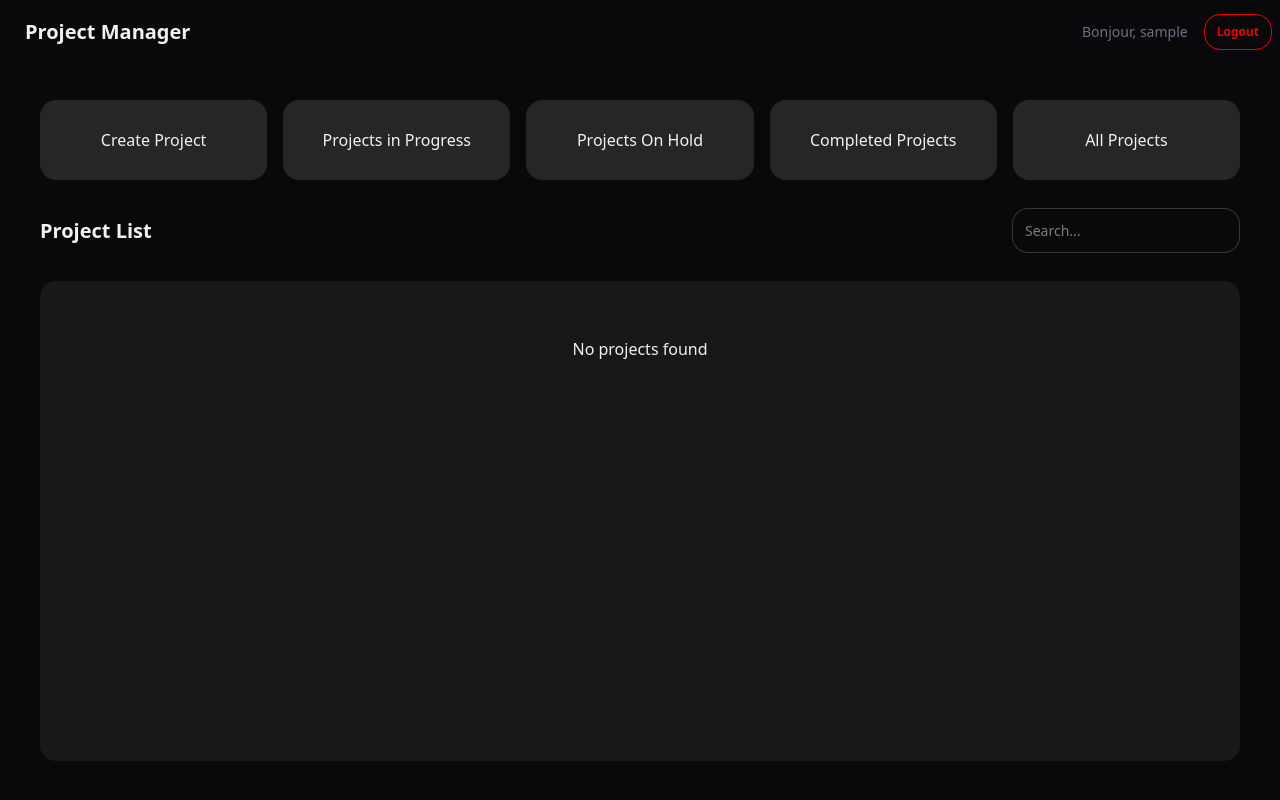
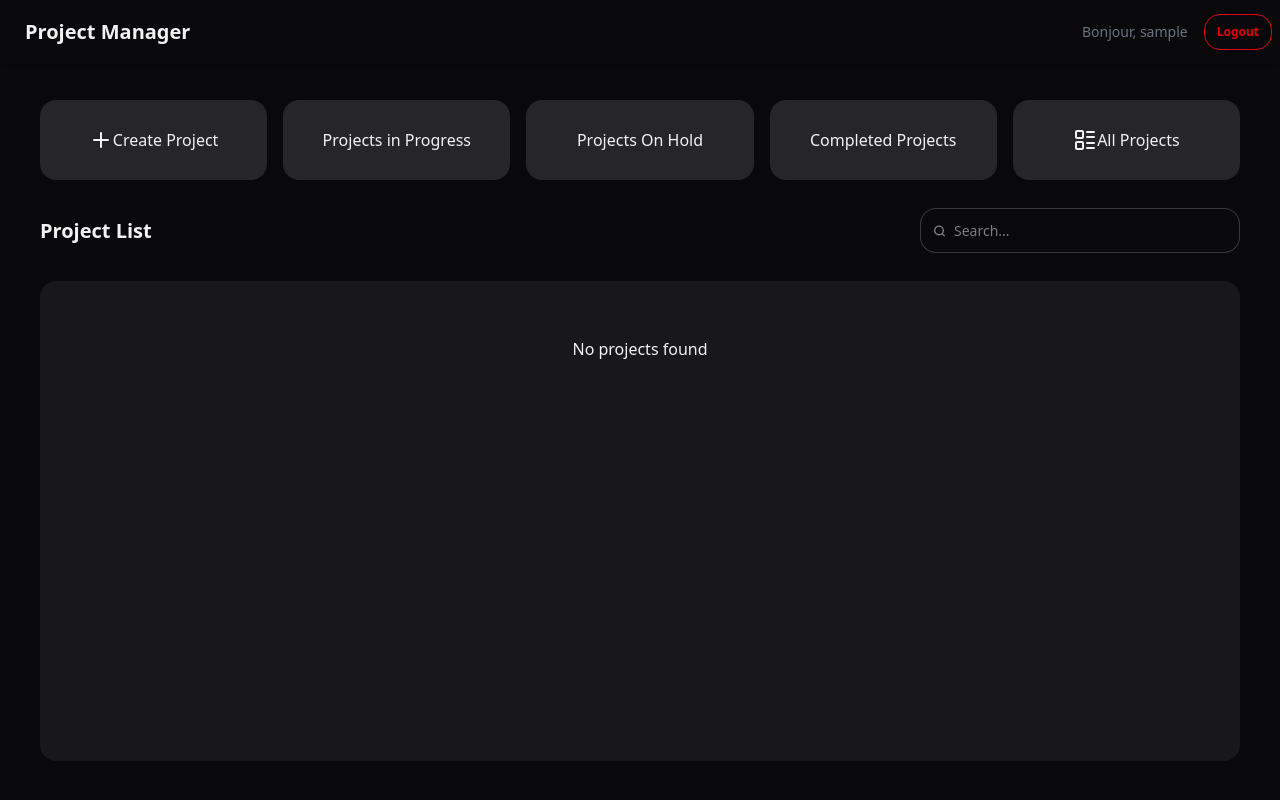
Before and after one commit to wharton-git/gestion-de-projet, a React (Vite) app: page / in a window 1280 px wide. Built offline with nearby package versions, Linux system fonts and the light colour scheme; sample sign-in values are in the browser's storage.

Commit message:
Enhance UI in Home and ProjectsDetails components with icons and improved styling

```diff
--- a/src/pages/Home.jsx
+++ b/src/pages/Home.jsx
@@ -1,3 +1,4 @@
+import { FilePenLine, LayoutList, Plus, Trash2, UserRoundPlus } from 'lucide-react';
 import React, { useState, useEffect } from 'react';
 import { useNavigate } from 'react-router-dom';
 
@@ -158,7 +159,7 @@ const Home = () => {
                             }}
                             className='w-2/5 h-20 flex items-center justify-center rounded-2xl bg-base-300 hover:bg-primary transition-all cursor-pointer'
                         >
-                            {editingProject ? 'Edit Project' : 'Create Project'}
+                            <Plus /><span> Create Project</span>
                         </div>
                         <div
                             onClick={() => setFilter('in progress')}
@@ -180,19 +181,31 @@ const Home = () => {
                         </div>
                         <div
                             onClick={() => setFilter('all')}
-                            className={`w-2/5 h-20 flex items-center justify-center rounded-2xl transition-all cursor-pointer ${filter === 'completed' ? 'bg-success' : 'bg-base-300 hover:bg-success'}`}
+                            className={`w-2/5 h-20 flex items-center justify-center rounded-2xl transition-all cursor-pointer ${filter === 'completed' ? 'bg-primary' : 'bg-base-300 hover:bg-primary'}`}
                         >
-                            All Projects
+                            <LayoutList /><span> All Projects</span>
                         </div>
                     </div>
 
                     <div className='flex justify-between items-center'>
                         <h2 className='text-xl font-bold'>Project List</h2>
-                        <div className='form-control'>
+                        <div className='input'>
+                            <svg className="h-[1em] opacity-50" xmlns="http://www.w3.org/2000/svg" viewBox="0 0 24 24">
+                                <g
+                                    strokeLinejoin="round"
+                                    strokeLinecap="round"
+                                    strokeWidth="2.5"
+                                    fill="none"
+                                    stroke="currentColor"
+                                >
+                                    <circle cx="11" cy="11" r="8"></circle>
+                                    <path d="m21 21-4.3-4.3"></path>
+                                </g>
+                            </svg>
                             <input
                                 type='text'
                                 placeholder='Search...'
-                                className='input input-bordered'
+                                className='grow'
                                 value={searchTerm}
                                 onChange={(e) => setSearchTerm(e.target.value)}
                             />
@@ -225,14 +238,14 @@ const Home = () => {
                                                         </svg>
                                                     </div>
                                                     <ul tabIndex={0} className="dropdown-content z-[1] menu p-2 shadow bg-base-100 rounded-box w-52">
-                                                        <li><button onClick={(e) => { e.stopPropagation(); handleEditProject(project); }}>Edit</button></li>
-                                                        <li><button onClick={(e) => { e.stopPropagation(); handleShareProject(project); }}>Share</button></li>
+                                                        <li><button className='flex justify-between items-center' onClick={(e) => { e.stopPropagation(); handleEditProject(project); }}> <span>Edit</span><FilePenLine /></button></li>
+                                                        <li><button className='flex justify-between items-center' onClick={(e) => { e.stopPropagation(); handleShareProject(project); }}> <span>Add contributor</span><UserRoundPlus /></button></li>
                                                         {project.ownerId === currentUser?.id && (
                                                             <>
-                                                                <li><button onClick={(e) => { e.stopPropagation(); setDeleteConfirm(project.id); }}>Delete</button></li>
-                                                                <li><button onClick={(e) => { e.stopPropagation(); updateProjectStatus(project.id, 'in progress'); }}>Mark "In Progress"</button></li>
-                                                                <li><button onClick={(e) => { e.stopPropagation(); updateProjectStatus(project.id, 'on hold'); }}>Mark "On Hold"</button></li>
-                                                                <li><button onClick={(e) => { e.stopPropagation(); updateProjectStatus(project.id, 'completed'); }}>Mark "Completed"</button></li>
+                                                                <li><button className='flex justify-between items-center' onClick={(e) => { e.stopPropagation(); setDeleteConfirm(project.id); }}> <span>Delete</span> <Trash2 /> </button></li>
+                                                                <li><button onClick={(e) => { e.stopPropagation(); updateProjectStatus(project.id, 'in progress'); }}>Mark <span className={`badge badge-soft badge-accent`}>in Progress</span></button></li>
+                                                                <li><button onClick={(e) => { e.stopPropagation(); updateProjectStatus(project.id, 'on hold'); }}>Mark <span className={`badge badge-soft badge-warning`}>on Hold</span></button></li>
+                                                                <li><button onClick={(e) => { e.stopPropagation(); updateProjectStatus(project.id, 'completed'); }}>Mark <span className={`badge badge-soft badge-success`}>Completed</span></button></li>
                                                             </>
                                                         )}
                                                     </ul>
--- a/src/pages/ProjectsDetails.jsx
+++ b/src/pages/ProjectsDetails.jsx
@@ -1,3 +1,4 @@
+import { FilePenLine, FilePlus2, Trash2 } from 'lucide-react';
 import React, { useState, useEffect } from 'react';
 import { useParams } from 'react-router-dom';
 
@@ -119,12 +120,12 @@ const ProjectsDetails = () => {
         }
     };
 
-    const getStatusColor = (status) => {
+    const getStatusbBadgeColor = (status) => {
         switch (status) {
-            case 'in progress': return 'bg-accent';
-            case 'on hold': return 'bg-warning';
-            case 'completed': return 'bg-success';
-            default: return 'bg-base-300';
+            case 'in progress': return 'badge-accent';
+            case 'on hold': return 'badge-warning';
+            case 'completed': return 'badge-success';
+            default: return 'badge-base-300';
         }
     };
 
@@ -146,7 +147,8 @@ const ProjectsDetails = () => {
                         setTaskModalOpen(true);
                     }}
                 >
-                    Create Task
+                    <FilePlus2 />
+                    <span>Create Task</span>
                 </button>
             </div>
 
@@ -181,30 +183,30 @@ const ProjectsDetails = () => {
                     filteredTasks.map(task => {
                         const isExpanded = expandedTaskId === task.id;
                         return (
-                            <div key={task.id} className={`${getStatusColor(task.status)} shadow-xl relative inline-block align-top w-1/5 box-border rounded-2xl transition-all duration-300`}>
+                            <div key={task.id} className={`bg-base-100 text-left shadow-xl relative inline-block align-top w-1/5 box-border rounded-2xl transition-all duration-300`}>
                                 <div
                                     onClick={() => toggleExpand(task.id)}
-                                    className={`cursor-pointer p-4 ${isExpanded ? "h-96" : "h-20 "} max-h-56 overflow-hidden transition-all`}
+                                    className={`cursor-pointer px-4 py-2 ${isExpanded ? "h-96" : "h-20 "} max-h-56 overflow-hidden transition-all`}
                                 >
                                     <div className="font-semibold">
-                                        <h3 className='card-title'>{task.title}</h3>
-                                        <div className='space-x-4'>
+                                        <h3 className='text-left pt-1 pb-2 text-lg'>{task.title}</h3>
+                                        <div className='flex gap-2 items-center'>
                                             {task.status === 'in progress' && (
                                                 <span className={`badge ${getPriorityColor(task.priority)}`}>
                                                     {task.priority}
                                                 </span>
                                             )}
-                                            <span className={`badge ${getPriorityColor(task.status)}`}>
+                                            <span className={`badge ${getStatusbBadgeColor(task.status)}`}>
                                                 {task.status}
                                             </span>
                                         </div>
                                     </div>
 
                                     {isExpanded && (
-                                        <div className="text-sm mt-4">
-                                            <p>{task.description}</p>
+                                        <div className="text-sm m-2">
+                                            <p className='text-gray-500'>{task.description}</p>
 
-                                            <div className='mt-4'>
+                                            <div className='mt-2'>
                                                 <h4 className='font-bold text-sm mb-1'>Assigned to:</h4>
                                                 <div className='flex flex-wrap gap-1'>
                                                     {task.assignedTo.map(userId => {
@@ -235,11 +237,11 @@ const ProjectsDetails = () => {
                                         </svg>
                                     </div>
                                     <ul tabIndex={0} className="dropdown-content z-[1] menu p-2 shadow bg-base-100 rounded-box w-52">
-                                        <li><button onClick={() => handleEditTask(task)}>Edit</button></li>
-                                        <li><button onClick={() => handleDeleteTask(task.id)}>Delete</button></li>
-                                        <li><button onClick={() => updateTaskStatus(task.id, 'in progress')}>Mark "In Progress"</button></li>
-                                        <li><button onClick={() => updateTaskStatus(task.id, 'on hold')}>Mark "On Hold"</button></li>
-                                        <li><button onClick={() => updateTaskStatus(task.id, 'completed')}>Mark "Completed"</button></li>
+                                        <li><button onClick={() => handleEditTask(task)} className='flex items-center justify-between' ><span>Edit</span><FilePenLine /></button></li>
+                                        <li><button onClick={() => handleDeleteTask(task.id)} className='flex items-center justify-between' ><span>Delete</span> <Trash2 /></button></li>
+                                        <li><button onClick={() => updateTaskStatus(task.id, 'in progress')}>Mark <span className={`badge badge-soft badge-accent`}>in Progress</span></button></li>
+                                        <li><button onClick={() => updateTaskStatus(task.id, 'on hold')}>Mark <span className={`badge badge-soft badge-warning`}>on Hold</span></button></li>
+                                        <li><button onClick={() => updateTaskStatus(task.id, 'completed')}>Mark <span className={`badge badge-soft badge-success`}>Completed</span></button></li>
                                     </ul>
                                 </div>
                             </div>
```
